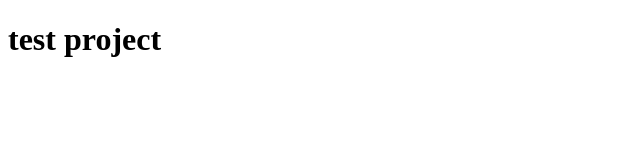
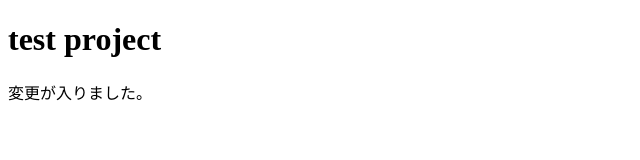
Before and after one commit to maybe-yagi/test_app, a plain HTML site: page index.html in a window 1280 px wide. Shown: the whole page, without its empty margins (0-640 px from the left). Drawn offline with Linux system fonts and the light colour scheme.

Commit message:
second commit

```diff
--- a/index.html
+++ b/index.html
@@ -7,5 +7,6 @@
 </head>
 <body>
     <h1>test project</h1>
+    <p> 変更が入りました。</p>
 </body>
 </html>
```
